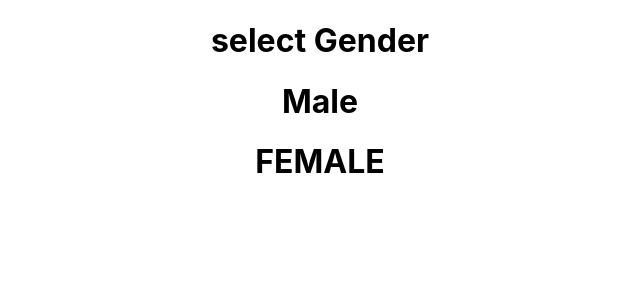
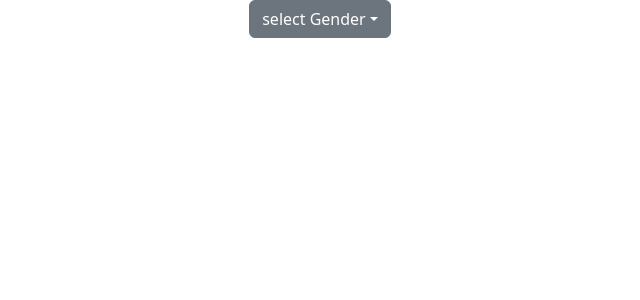
Before and after one commit to ravibarla/simple-dropdown, a React (Create React App) app: page / in a window 1280 px wide. Shown: the top 300 px of the page, without its empty margins (320-960 px from the left). Built offline with nearby package versions, Linux system fonts and the light colour scheme.

Commit message:
adding drop down using bootstrap

```diff
--- a/src/App.js
+++ b/src/App.js
@@ -1,14 +1,28 @@
 import { useState } from "react";
 import "./App.css";
 import Lists from "./Lists";
-
+import "bootstrap/dist/css/bootstrap.min.css";
+import "bootstrap/dist/js/bootstrap.bundle.min"; // Import Bootstrap JS
+// import './DropdownExample.css';
 function App() {
-  const [ListItem, setListItem] = useState(["Male", "FEMALE"]);
+  const [ListItem] = useState(["Male", "FEMALE"]);
 
   return (
     <div className="App">
-      <h1>select Gender</h1>
-      <Lists ListItem={ListItem} />
+      <div className="dropdown">
+        <button
+          className="btn btn-secondary dropdown-toggle"
+          type="button"
+          data-bs-toggle="dropdown"
+          aria-expanded="false"
+
+        >
+          select Gender
+        </button>
+        <ul className="dropdown-menu">
+          <Lists ListItem={ListItem} />
+        </ul>
+      </div>
     </div>
   );
 }
--- a/src/ListItem.js
+++ b/src/ListItem.js
@@ -1,6 +1,9 @@
 function ListItems(props) {
   const { listItem } = props;
-
-  return <h1>{listItem}</h1>;
+  return (
+    <a className="dropdown-item" href={() => false}>
+      {listItem}
+    </a>
+  );
 }
 export default ListItems;
--- a/src/Lists.js
+++ b/src/Lists.js
@@ -3,6 +3,10 @@ import ListItem from "./ListItem";
 function Lists(props) {
   const { ListItem: dropdownItem } = props;
 
-  return dropdownItem.map((item) => <ListItem listItem={item} />);
+  return dropdownItem.map((item, index) => (
+    <li key={index}>
+      <ListItem listItem={item} index={index} />
+    </li>
+  ));
 }
 export default Lists;
```
